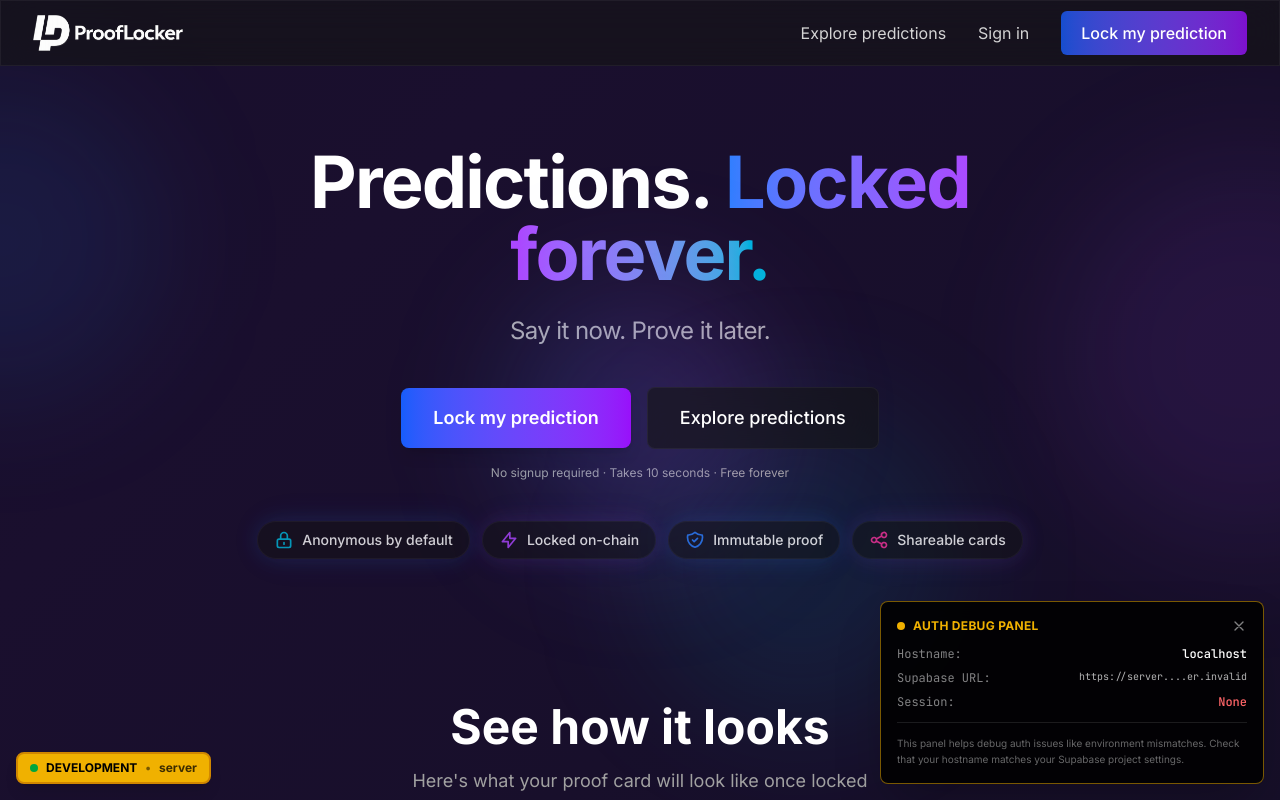
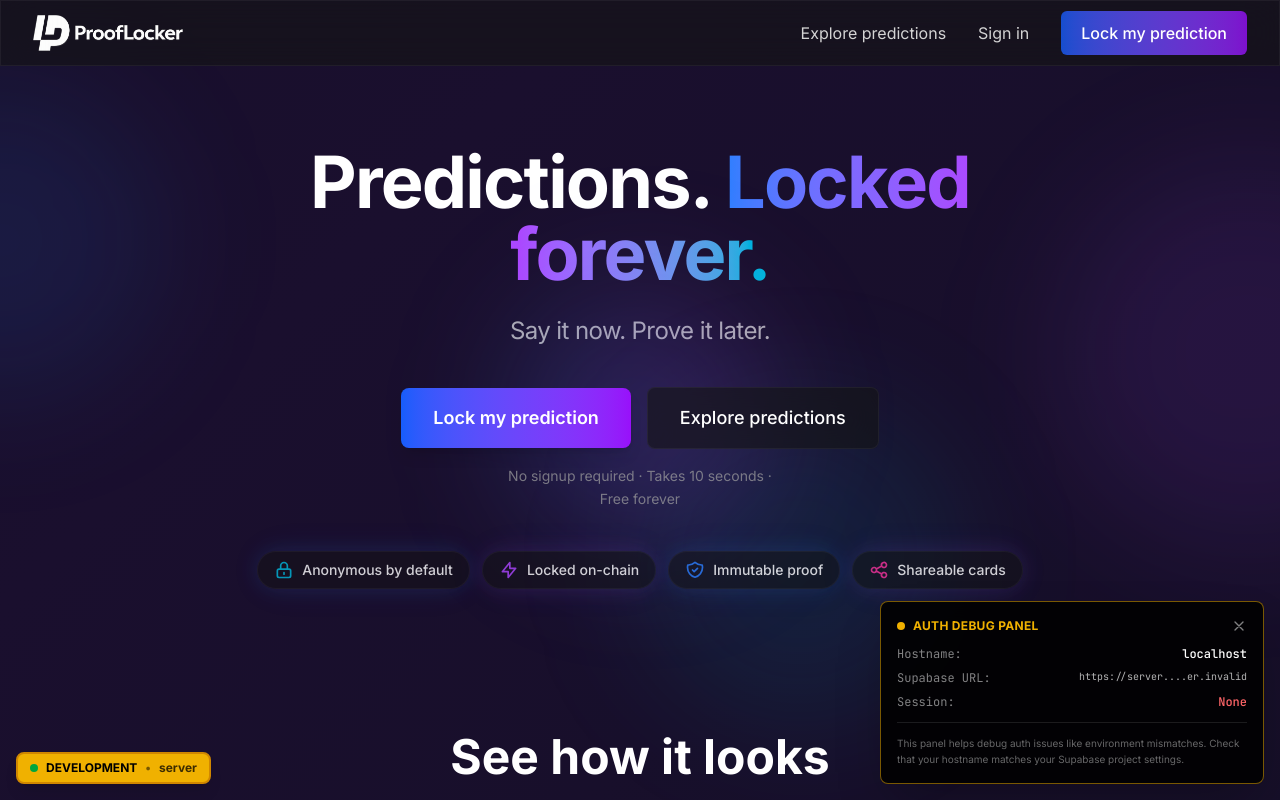
Before and after one commit to Boomchakalala/prooflocker, a Next.js app: page / in a window 1280 px wide. Shown: the top 800 px of the page. Built offline with nearby package versions, Linux system fonts and the light colour scheme; no server answers.

Commit message:
Sandbox autosave

```diff
--- a/src/components/HowItWorks.tsx
+++ b/src/components/HowItWorks.tsx
@@ -46,7 +46,7 @@ export default function HowItWorks() {
             How it works
           </h2>
           <div className="flex justify-center">
-            <p className="text-base sm:text-lg text-neutral-400 max-w-[26ch] sm:max-w-3xl mx-auto leading-relaxed opacity-80 lg:whitespace-nowrap">
+            <p className="text-base sm:text-lg text-neutral-400 max-w-[32ch] sm:max-w-3xl mx-auto text-center leading-relaxed opacity-80 lg:whitespace-nowrap">
               Three steps to lock a prediction with immutable, timestamped proof
             </p>
           </div>
--- a/src/components/LandingHero.tsx
+++ b/src/components/LandingHero.tsx
@@ -38,7 +38,7 @@ export default function LandingHero() {
         </div>
 
         {/* Quick reassurance */}
-        <p className="text-xs text-neutral-400 mt-3">
+        <p className="text-sm text-neutral-400 mt-4 text-center mx-auto max-w-[30ch] leading-relaxed opacity-70">
           No signup required · Takes 10 seconds · Free forever
         </p>
 
```
